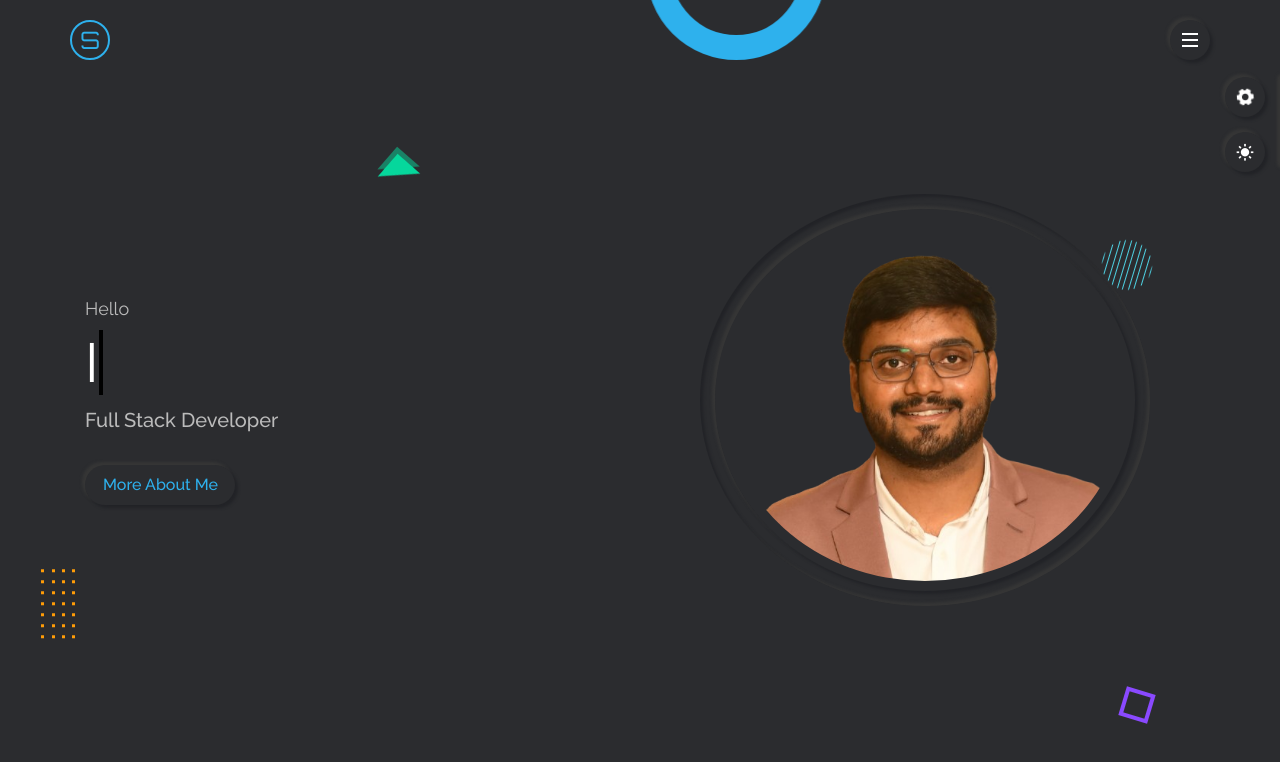
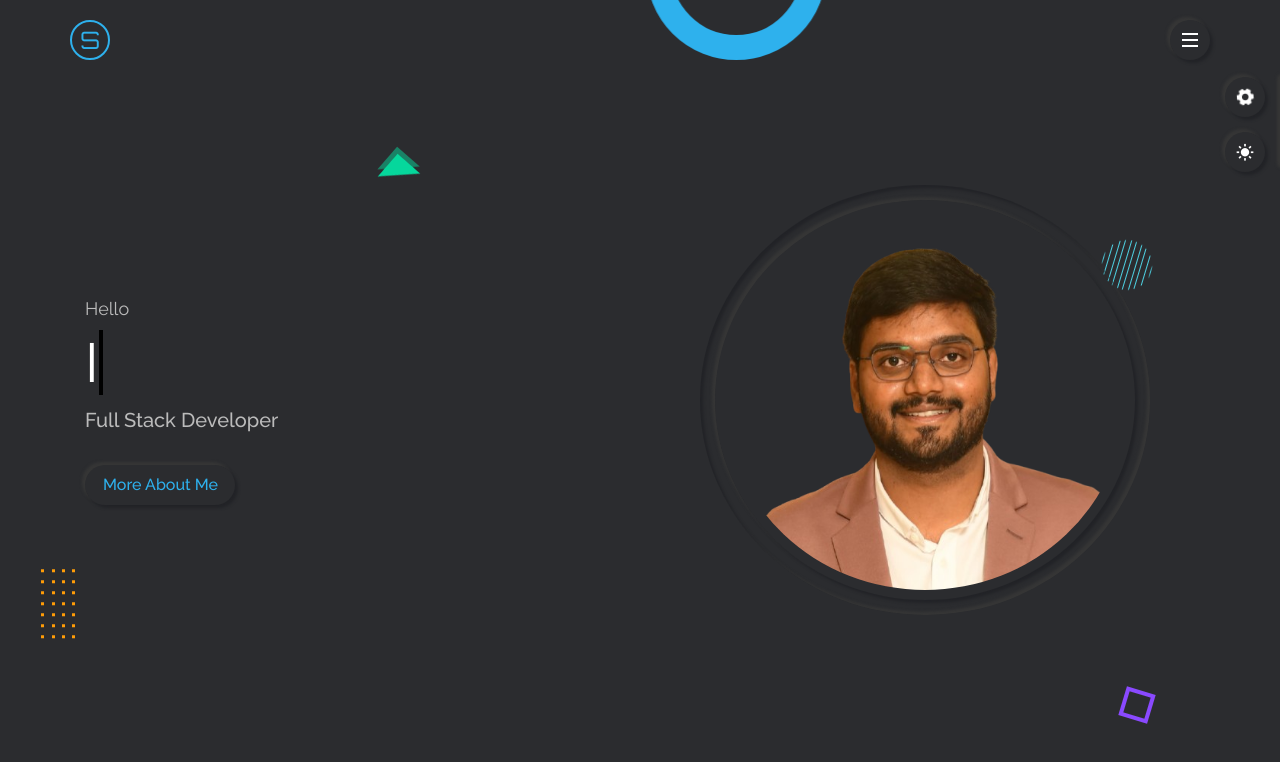
Before and after one commit to santhoshmurthybk/santhoshmurthybk.github.io, a plain HTML site: page index.html in a window 1280 px wide. Drawn offline with nearby package versions, Linux system fonts and the light colour scheme.

Commit message:
Update index.html

```diff
--- a/index.html
+++ b/index.html
@@ -87,7 +87,7 @@
 
                     <div class="home-img">
                         <div class="img-box inner-shadow">
-                            <img src="assets/img/prefil.png" class="outer-shadow" alt="profile-pic">
+                            <img src="assets/img/prefil.png" class="outer-shadow" alt="profile-pic" style="height: 400px;width: 500px;">
                         </div>
                     </div>
                 </div>
```
